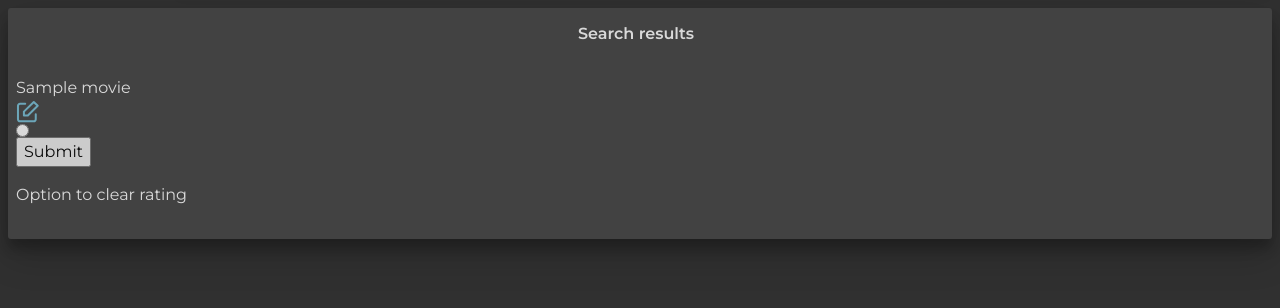
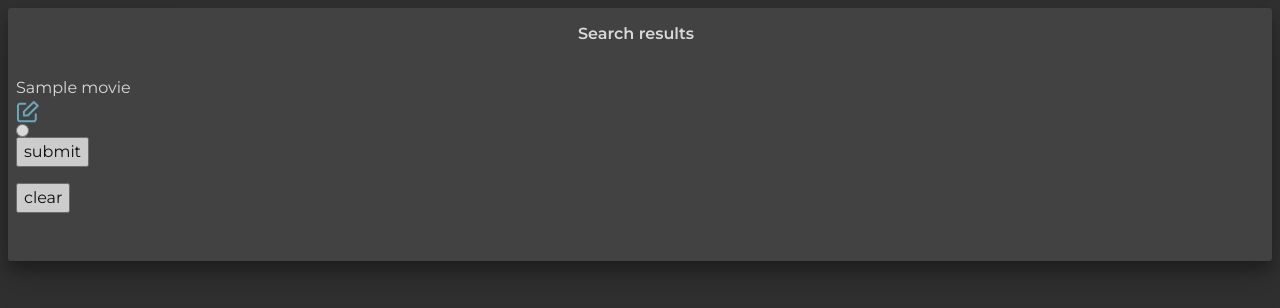
Before and after one commit to benjaminleon/advicer, a Django app: template tips/templates/tips/search_results.html in a window 1280 px wide. Shown: the part 70-378 px from the top of the page. Run offline with Django 3.2, Linux system fonts and the light colour scheme; the template is opened without the code that fills it: most values are stand-ins (such as "Sample title", 1, 10 or a date in 2020).

Commit message:
Add option to clear rating on rating- and search result pages

```diff
--- a/tips/templates/tips/ratings.html
+++ b/tips/templates/tips/ratings.html
@@ -25,6 +25,10 @@
             <div class="rating">
                 <li>
                     <div id="text">{{ rating }}</div>
+                    <form action="{% url 'tips:delete' rating.id %}" method="POST">
+                        {% csrf_token %}
+                        <input type="submit" value="clear">
+                    </form>
                     <img src="{% static 'tips/images/edit.svg' %}" id="edit{{ forloop.counter }}" class="edit">
                 </li>
             </div>
--- a/tips/templates/tips/search_results.html
+++ b/tips/templates/tips/search_results.html
@@ -32,14 +32,14 @@
                         value="{{ score }}">
                     {% endfor %}
                     </div>
-                <input type="submit">
+                    <input type="submit" value="submit">
                 </form>
                 {% if element.rating != None %}
-            <li>
-                Option to clear rating
-            </li>
+                    <form action="{% url 'tips:deleteByMovie' element.movie.id %}" method="POST">
+                        {% csrf_token %}
+                        <input type="submit" value="clear">
+                    </form>
                 {% endif %}
-
             {% endfor %}
         </ul>
     {% else %}
```
Lines whose indentation alone changed are shown as unchanged.
